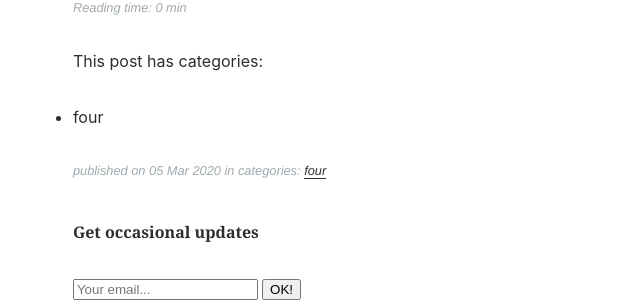
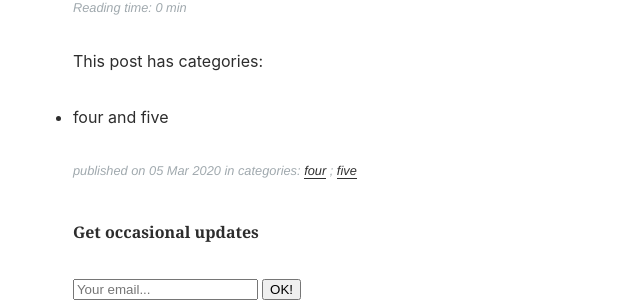
Before and after one commit to sigul/building-jekyll, a Jekyll site: the page built from _posts/2020-03-05-testing-filters-4.md, in a window 1280 px wide. Shown: the part 280-582 px from the top of the page, without its empty margins (250-890 px from the left). Built offline with Jekyll 4.4.1, drawn with Linux system fonts in a browser that asks for light colours.

```diff
--- a/_posts/2020-03-05-testing-filters-4.md
+++ b/_posts/2020-03-05-testing-filters-4.md
@@ -2,7 +2,8 @@
 title: Article in categoy four
 categories:
   - four
+  - five
 ---
 This post has categories:
 
-- four
+- four and five
```
Also changed, not shown: _posts/2020-03-07-exemple-content.md (+1 -0 lines).
